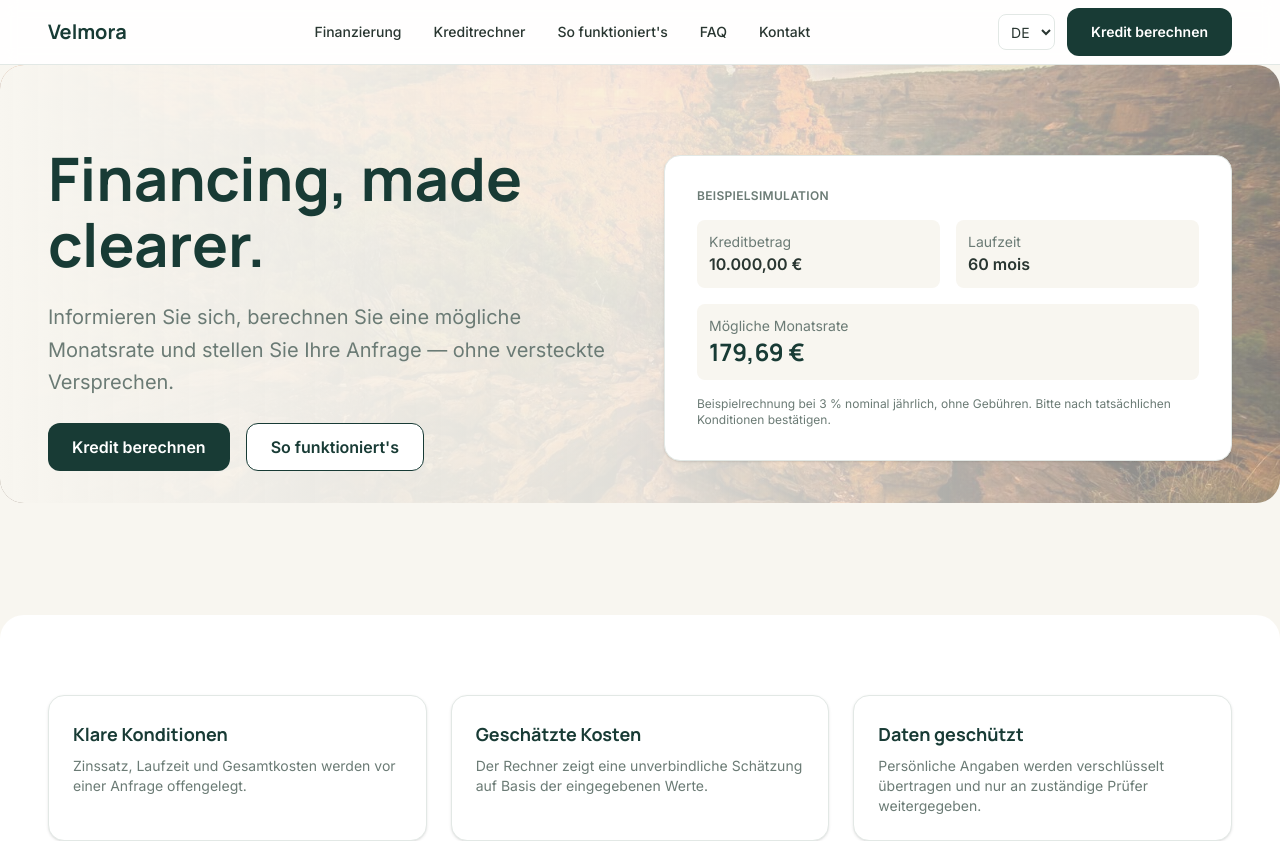
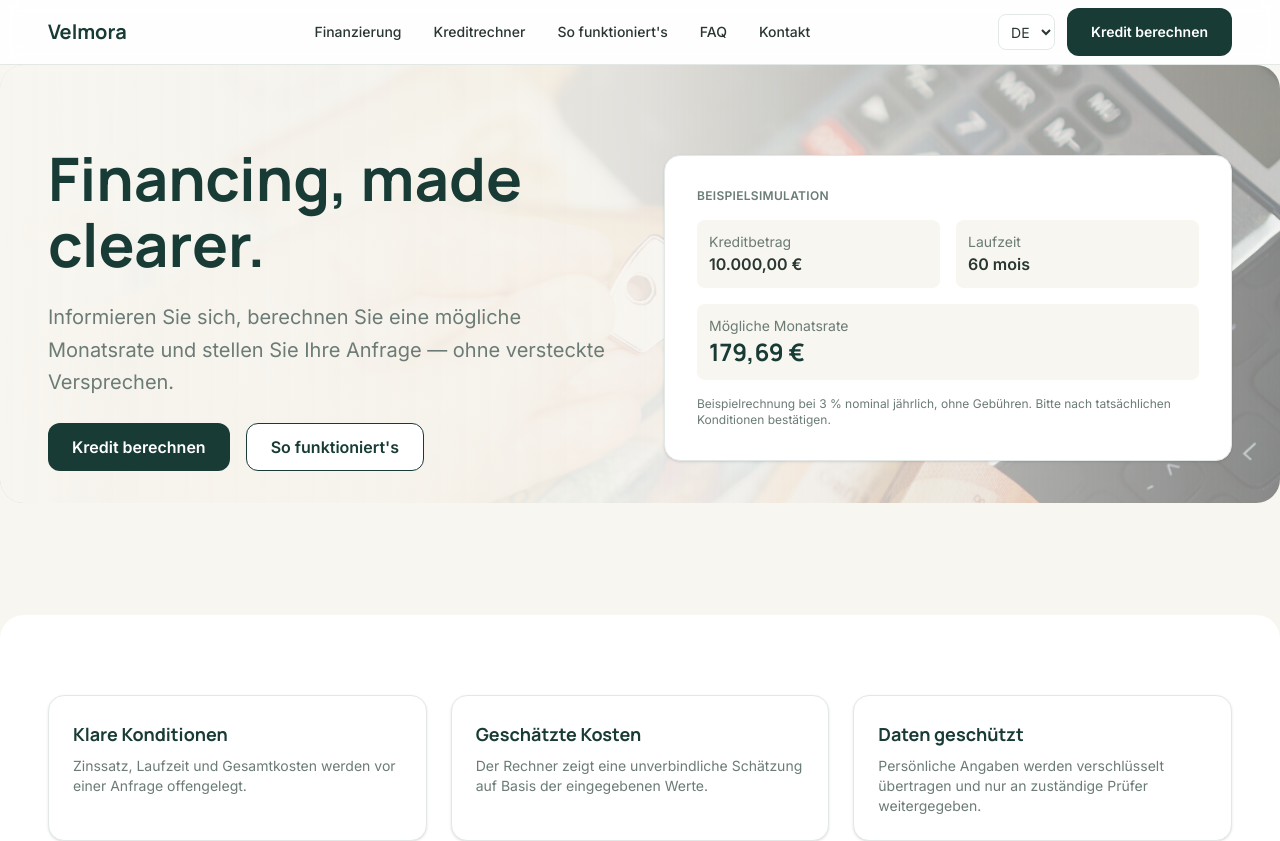
Before and after one commit to senankponjosuekpodekon/lean, a Next.js app in the folder platform/: page /de in a window 1280 px wide. Shown: the top 841 px of the page. Built offline with nearby package versions, Linux system fonts and the light colour scheme.

Commit message:
Use user-provided Pexels image as hero background.
- Switch hero background to pexels-jakubzerdzicki-29521542.jpg
- Keep gradient overlay and opacity for text readability

Co-Authored-By: Devin <158243242+devin-ai-integration[bot]@users.noreply.github.com>

```diff
--- a/platform/app/[lang]/page.tsx
+++ b/platform/app/[lang]/page.tsx
@@ -57,7 +57,7 @@ async function HomeAsync({ params }: { params: Promise<{ lang: Locale }> }) {
       {/* Hero */}
       <section className="relative max-w-7xl mx-auto px-5 lg:px-12 pt-12 lg:pt-20 pb-8 w-full animate-fade-in-up rounded-3xl overflow-hidden">
         <div className="absolute inset-0 -z-20">
-          <img src="/images/hero-bg.jpg" alt="" aria-hidden="true" className="w-full h-full object-cover opacity-50" />
+          <img src="/images/pexels-jakubzerdzicki-29521542.jpg" alt="" aria-hidden="true" className="w-full h-full object-cover opacity-50" />
         </div>
         <div className="absolute inset-0 -z-10 bg-gradient-to-r from-background via-background/80 to-transparent" />
         <div className="grid lg:grid-cols-2 gap-12 items-center">
```
Also changed, not shown: platform/public/images/pexels-jakubzerdzicki-29521542.jpg (added).
